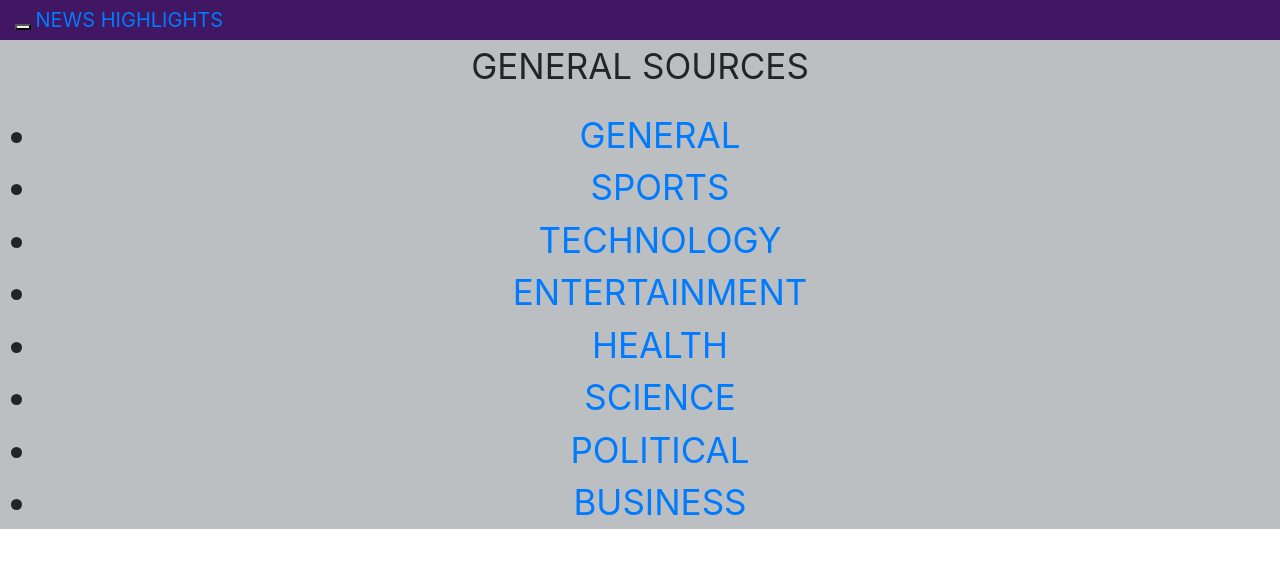
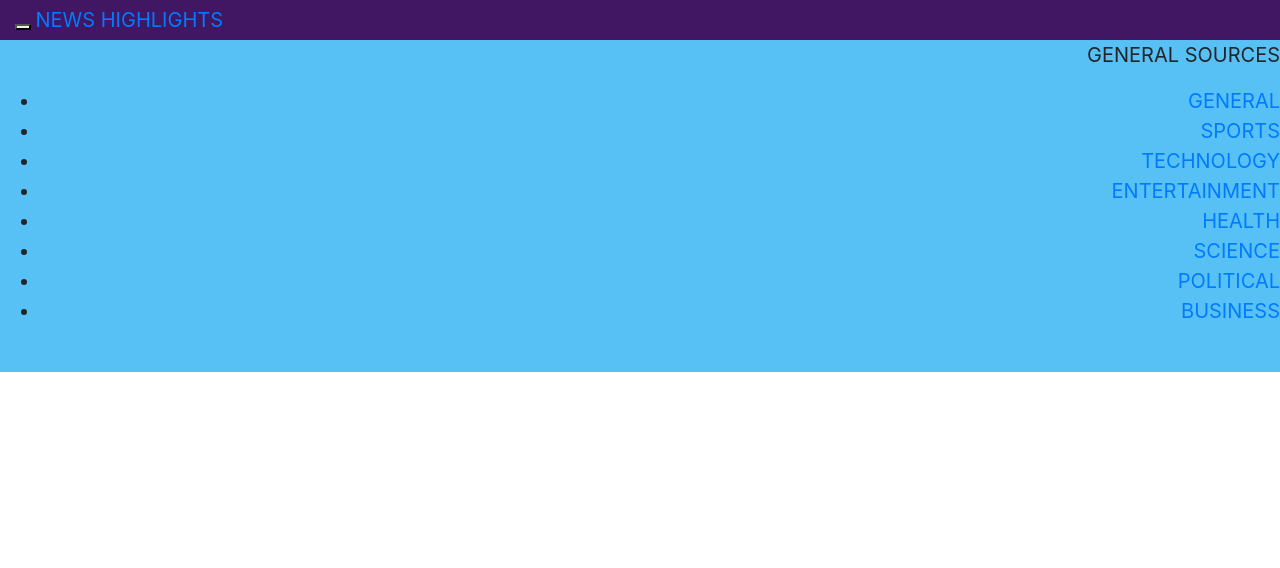
Before and after one commit to Monroe100/newshighlight, a Flask app: template app/templates/index.html in a window 1280 px wide. Shown: the top 568 px of the page. Run offline with Flask 2, Linux system fonts and the light colour scheme; the template is opened without the code that fills it, so the values that code supplies are empty; parts of the project's set-up code (start-up, migrations or seed data) failed here and were passed over; some libraries are stand-ins or nearby versions.

Commit message:
made relevant changes

```diff
--- a/app/templates/index.html
+++ b/app/templates/index.html
@@ -10,7 +10,7 @@
 
     {% block content %}
     <div class="jumbotron-fluid">
-     <div class="in" style="background-color: #bbbfc1;font-size: 35px; text-align:center;">
+     <div class="in" style="background-color: #57c0f5;font-size: 20px; text-align:right;">
   <p>GENERAL SOURCES</p>
     <ul class=tabs>
             <li><a data-toggle="tab" href="#general">GENERAL</a></li>
@@ -22,40 +22,43 @@
             <li><a data-toggle="tab" href="#political">POLITICAL</a></li>
             <li><a data-toggle="tab" href="#business">BUSINESS</a></li>
         </ul>
-          <div class="tab-content">
-             <!-- <div class="inn" style="background-color:#84a3cc ; font-size: 18px;text-align:center;"> -->
+          <div class="tabs">
+             <!-- <div class="inn" style="background-color:#grey ; font-size: 18px;text-align:center;"> -->
 
             <div id="general" class="tab-pane fade">
 
                 <!--general news section-->
                 {{macro.displayNewsList(general)}}
             </div>
+
+            <div id="business" class="tab-pane fade">
+                <!-- Business news sources -->
+                {{macro.displayNewsList(business)}}
+            </div>
+
+            <div id="entertainment" class="tab-pane fade">
+                <!-- Entertainment news sources -->
+                {{ macro.displayNewsList(entertainment) }}
+            </div>
+
             <div id="sports" class="tab-pane fade">
                 <!-- Sports news sources-->
                 {{ macro.displayNewsList(sports) }}text-align:center;
+            </div>
+            <div id="science" class="tab-pane fade">
+                <!--Science news sources-->
+                <div id="political" class="tab-pane fade">
+                    <!-- political news sources -->
+                    {{ macro.displayNewsList(political) }}
                 </div>
                 <div id="technology" class="tab-pane fade">
                     <!-- Technology news sources -->
                     {{ macro.displayNewsList(technology) }}
                 </div>
-            <div id="entertainment" class="tab-pane fade">
-                <!-- Entertainment news sources -->
-                {{ macro.displayNewsList(entertainment) }}
-            </div>
                 <div id="health" class="tab-pane fade">
                     <!-- Health news sources -->
                     {{ macro.displayNewsList(health) }}
                 </div>
-            <div id="business" class="tab-pane fade">
-                <!-- Business news sources -->
-                {{macro.displayNewsList(business)}}
-            </div>
-            <div id="political" class="tab-pane fade">
-                <!-- political news sources -->
-                {{ macro.displayNewsList(political) }}
-            </div>
-            <div id="science" class="tab-pane fade">
-                <!--Science news sources-->
                 {{macro.displayNewsList(science)}}
             </div>
           </div>
```
Lines whose indentation alone changed are shown as unchanged.
